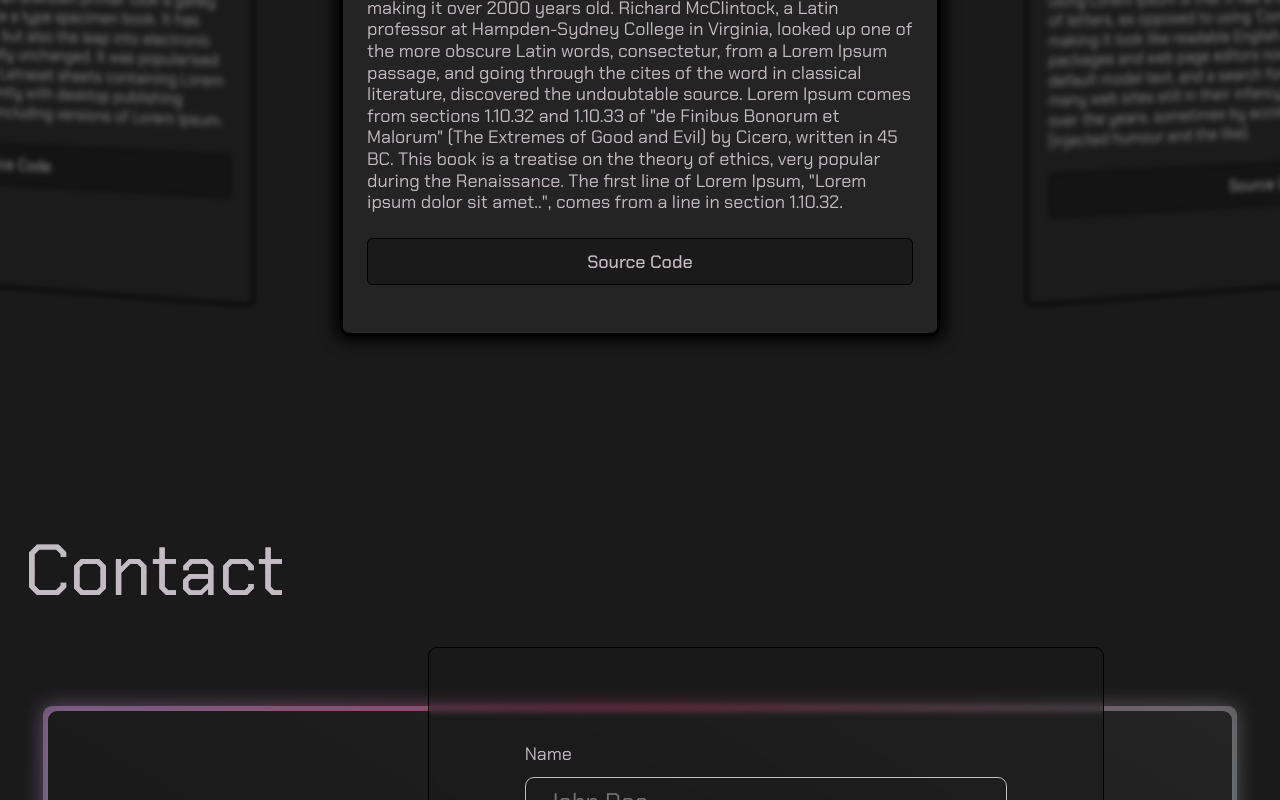
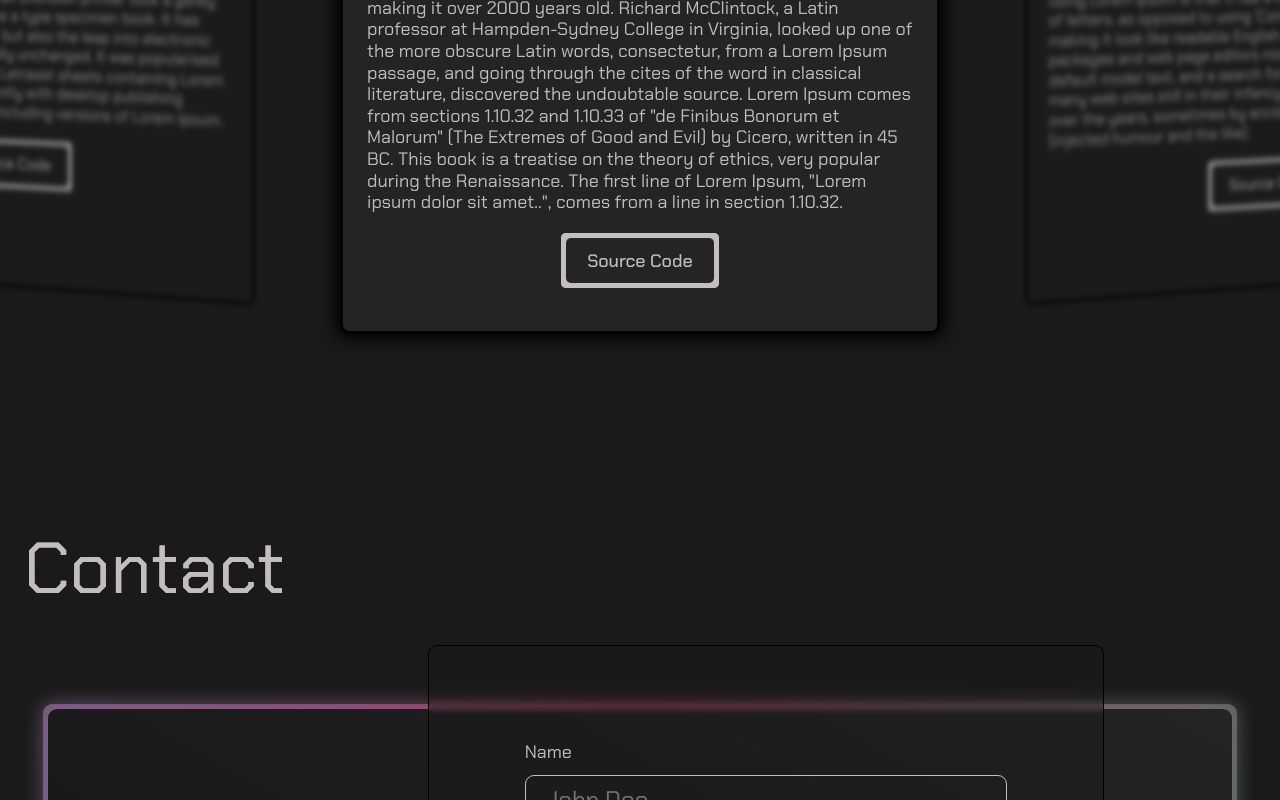
Before and after one commit to kmilewczyk96/Portfolio, a React (Vite) app in the folder front/: page / in a window 1280 px wide. Shown: the part 1640-2440 px from the top of the page. Built offline with nearby package versions, Linux system fonts and the light colour scheme.

Commit message:
Button styling.

```diff
--- a/front/src/components/atoms/Button.module.css
+++ b/front/src/components/atoms/Button.module.css
@@ -1,9 +1,44 @@
 .buttonDefault {
-  color: #1a1a1a;
+  position: relative;
   font-size: 1.8rem;
   font-weight: 500;
+  background-color: #242424;
+  color: #c3bcc2;
   border-radius: 5px;
-  border: 1px solid transparent;
   padding: 0.6em 1.2em;
+}
+
+.buttonDefault,
+.buttonDefault::before,
+.buttonDefault::after {
+  transition: background-color 0.3s, opacity 0.3s, filter 0.3s, color 0.3s;
+}
+
+.buttonDefault::before,
+.buttonDefault::after {
+  content: "";
+  position: absolute;
+  inset: -0.5rem;
   background-color: #c3bcc2;
+  border-radius: inherit;
+  z-index: -1;
 }
+
+@media (hover: hover) {
+  .buttonDefault:hover {
+    color: hsl(from var(--fxGreen) h s l / 1);
+    &::before,
+    &::after {
+      opacity: 1;
+    }
+    &::after {
+      filter: blur(9px);
+      background-color: hsl(from var(--fxGreen) h s l / 1);
+    }
+  }
+  .buttonDefault:active {
+    &::after {
+      filter: blur(3px);
+    }
+  }
+}
--- a/front/src/components/atoms/Button.tsx
+++ b/front/src/components/atoms/Button.tsx
@@ -6,7 +6,7 @@ type buttonType = "submit" | "button" | "reset";
 
 interface IProps {
   className?: "string",
-  onClick: () => any,
+  onClick?: () => any,
   type?: buttonType,
   children: ReactElement | string,
 }
--- a/front/src/components/molecules/ContactForm.tsx
+++ b/front/src/components/molecules/ContactForm.tsx
@@ -31,7 +31,6 @@ const MessageSchema: ObjectSchema<object> = Yup.object().shape({
 
 export default function ContactForm({className = undefined}: IProps): ReactElement {
   return (
-    // TODO: Form validation.
     <Formik
       initialValues={{
         name: "",
@@ -44,14 +43,13 @@ export default function ContactForm({className = undefined}: IProps): ReactEleme
     >
       <Form className={[styles.wrapper, className].join(" ")}>
         <div className={styles.fieldsWrapper}>
-          {/* TODO: input styling - active & invalid.*/}
           <FormField label={"Name"} name={"name"} placeholder={"John Doe"}/>
           <FormField label={"Email"} name={"email"} type={"email"} placeholder={"doe@example.com"}/>
           <FormField label={"Company"} name={"company"} placeholder={"MegaCorp Inc."}/>
           <FormField label={"Message"} name={"message"} component={"textarea"} placeholder={"Your message..."}/>
         </div>
         <BaseWrapper contentAlignment={"center"} className={styles.actions}>
-          <Button type={"submit"} onClick={() => {}}>Submit</Button>
+          <Button type={"submit"}>Submit</Button>
         </BaseWrapper>
       </Form>
     </Formik>
--- a/front/src/components/molecules/ProjectCard.module.css
+++ b/front/src/components/molecules/ProjectCard.module.css
@@ -44,8 +44,5 @@
 }
 
 .actions > button {
-  width: 100%;
-  background-color: #1a1a1a;
-  color: #c3bcc2;
-  border-color: #000;
+  margin-inline: auto;
 }
--- a/front/src/components/molecules/ProjectCard.tsx
+++ b/front/src/components/molecules/ProjectCard.tsx
@@ -28,7 +28,7 @@ export default function ProjectCard({project, className=undefined}: IProps): Rea
         }/>
         <p className={styles.projectDescription}>{project.description}</p>
         <div className={styles.actions}>
-          <Button onClick={() => {}}>Source Code</Button>
+          <Button>Source Code</Button>
         </div>
       </div>
     </article>
--- a/front/src/components/organisms/HeroSection.module.css
+++ b/front/src/components/organisms/HeroSection.module.css
@@ -32,7 +32,11 @@
 
 .description {
   font-size: 2.4rem;
-  margin-bottom: 4.8rem;
+  margin-bottom: 5.2rem;
+}
+
+.personalInfoWrapper > button {
+  align-self: center;
 }
 
 .photoWrapper {
--- a/front/src/components/organisms/ProjectsCarousel3D.tsx
+++ b/front/src/components/organisms/ProjectsCarousel3D.tsx
@@ -19,6 +19,7 @@ enum classes {
 }
 
 export default function ProjectsCarousel3D({projects}: IProps): ReactElement {
+  // TODO: disable all cards except active one!
   const carouselItems: IProject[] = projects.length >= 5 ? projects : (
     projects.concat(projects.map((project) => {
       return {...project, id: "alt" + project.id}
```
